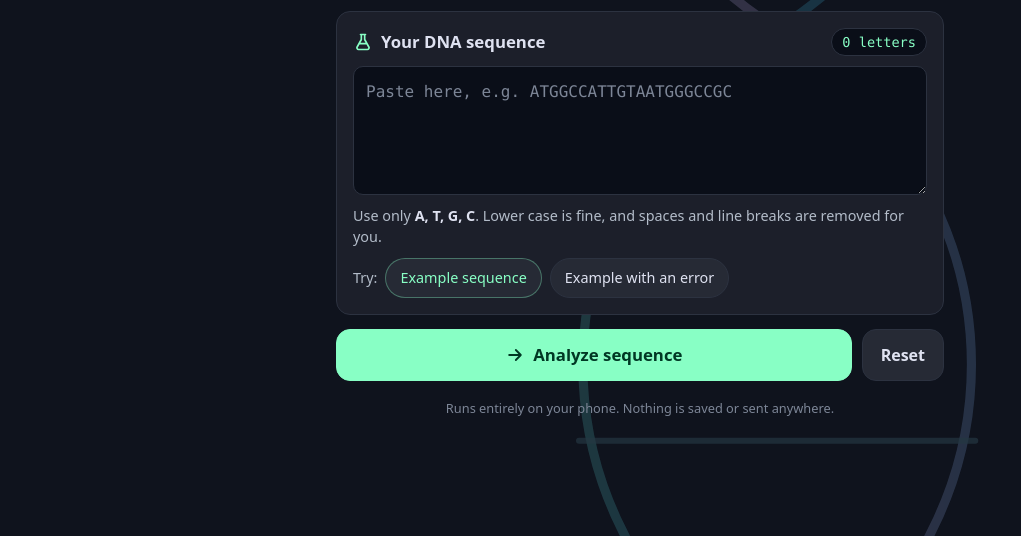
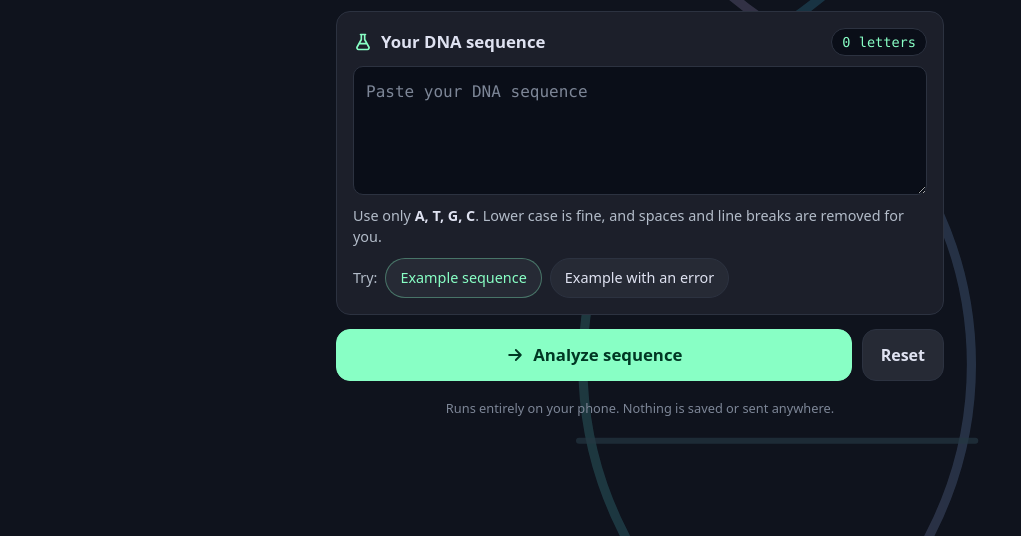
Before and after one commit to miaspector-creator/helix-helper, a website: page index.html in a window 1280 px wide. Shown: the part 264-800 px from the top of the page, without its empty margins (0-1021 px from the left). Drawn offline with Linux system fonts and the light colour scheme.

Commit message:
HH-1: home screen placeholder and layout check

```diff
--- a/index.html
+++ b/index.html
@@ -56,7 +56,7 @@
       <textarea
         id="sequence-input"
         rows="4"
-        placeholder="Paste here, e.g. ATGGCCATTGTAATGGGCCGC"
+        placeholder="Paste your DNA sequence"
         autocapitalize="characters"
         autocomplete="off"
         autocorrect="off"
```
